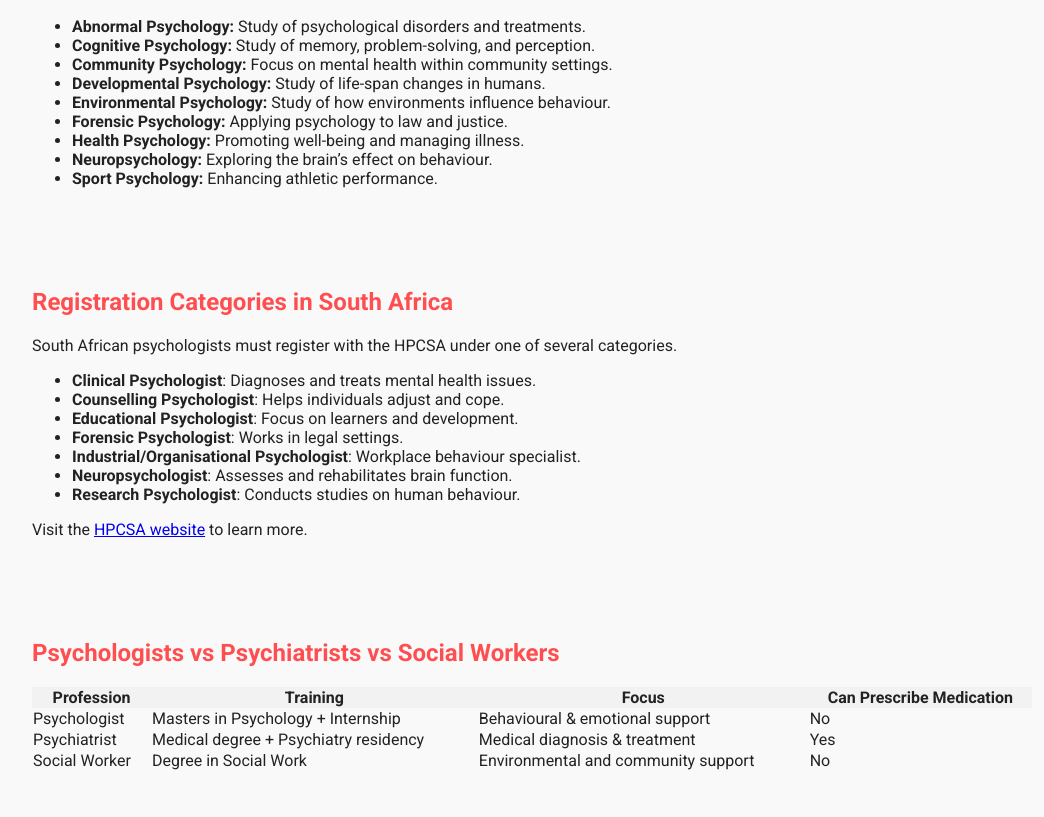
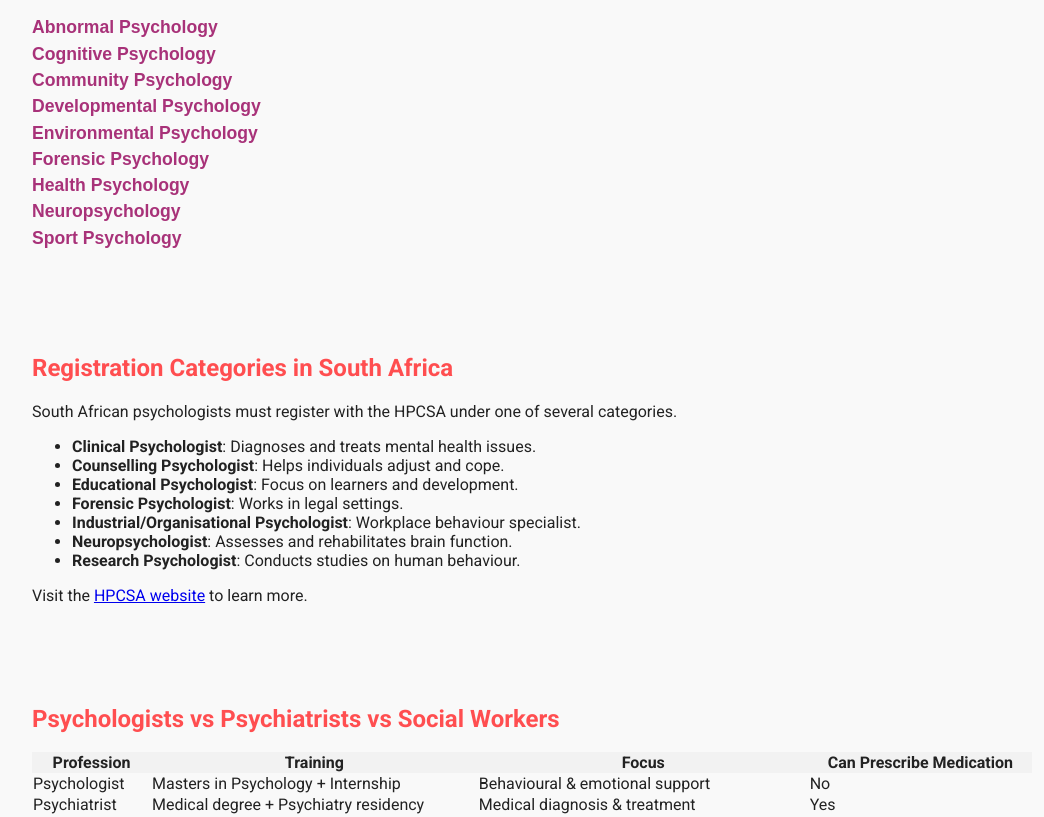
Before and after one commit to Naushad1ezat/sa-psychology-guide, a plain HTML site: page index.html in a window 1280 px wide. Shown: the part 1421-2238 px from the top of the page, without its empty margins (108-1152 px from the left). Drawn offline with Linux system fonts and the light colour scheme.

Commit message:
index.html

```diff
--- a/index.html
+++ b/index.html
@@ -106,21 +106,114 @@
   </section>
 
   <section id="subdivisions">
-    <h2>Major Subdivisions of Psychology</h2>
-    <p>This section covers key areas such as abnormal, cognitive, developmental, health, and forensic psychology, each contributing to our understanding of behaviour in different contexts.</p>
-    <img src="https://cdn.pixabay.com/photo/2016/11/23/18/02/brain-1850131_1280.jpg" alt="Brain Illustration" style="width:100%; max-width:600px;" />
-    <ul>
-      <li><strong>Abnormal Psychology:</strong> Study of psychological disorders and treatments.</li>
-      <li><strong>Cognitive Psychology:</strong> Study of memory, problem-solving, and perception.</li>
-      <li><strong>Community Psychology:</strong> Focus on mental health within community settings.</li>
-      <li><strong>Developmental Psychology:</strong> Study of life-span changes in humans.</li>
-      <li><strong>Environmental Psychology:</strong> Study of how environments influence behaviour.</li>
-      <li><strong>Forensic Psychology:</strong> Applying psychology to law and justice.</li>
-      <li><strong>Health Psychology:</strong> Promoting well-being and managing illness.</li>
-      <li><strong>Neuropsychology:</strong> Exploring the brain’s effect on behaviour.</li>
-      <li><strong>Sport Psychology:</strong> Enhancing athletic performance.</li>
-    </ul>
-  </section>
+  <h2>Major Subdivisions of Psychology</h2>
+  <p>This section covers key areas such as abnormal, cognitive, developmental, health, and forensic psychology, each contributing to our understanding of behaviour in different contexts.</p>
+  <img src="https://cdn.pixabay.com/photo/2016/11/23/18/02/brain-1850131_1280.jpg" alt="Brain Illustration" style="width:100%; max-width:600px;" />
+
+  <ul style="list-style-type:none; padding-left:0;">
+    <li>
+      <button class="toggle-btn"><strong>Abnormal Psychology</strong></button>
+      <div class="toggle-content">
+        <p>Abnormal psychology focuses on psychological disorders and other abnormal psychological phenomena. Psychologists investigate the nature, incidence, causes, treatment, and prevention of psychological disorders, aiming to understand and alleviate mental illness.</p>
+      </div>
+    </li>
+
+    <li>
+      <button class="toggle-btn"><strong>Cognitive Psychology</strong></button>
+      <div class="toggle-content">
+        <p>This branch studies mental processes such as sensing, perceiving, remembering, forgetting, thinking, decision-making, reasoning, and problem-solving. Cognitive psychologists explore how information is presented and processed in the mind, providing insight into how the mind works.</p>
+      </div>
+    </li>
+
+    <li>
+      <button class="toggle-btn"><strong>Community Psychology</strong></button>
+      <div class="toggle-content">
+        <p>Community psychology seeks to understand factors influencing normal and abnormal behaviour in natural settings like homes, workplaces, and neighbourhoods. It focuses on groups or communities and works toward promoting health and preventing psychological disorders.</p>
+      </div>
+    </li>
+
+    <li>
+      <button class="toggle-btn"><strong>Developmental Psychology</strong></button>
+      <div class="toggle-content">
+        <p>Developmental psychology examines human development across the lifespan, from prenatal stages to old age. It investigates age-related changes in behaviour and stages of physical, emotional, cognitive, social, and moral development.</p>
+      </div>
+    </li>
+
+    <li>
+      <button class="toggle-btn"><strong>Environmental Psychology</strong></button>
+      <div class="toggle-content">
+        <p>This field studies the relationship between psychological processes and physical environments, including homes, offices, urban areas, and regions. Researchers investigate people’s attitudes toward environments and concepts like personal space.</p>
+      </div>
+    </li>
+
+    <li>
+      <button class="toggle-btn"><strong>Forensic Psychology</strong></button>
+      <div class="toggle-content">
+        <p>Forensic psychology applies psychological knowledge to legal issues, including assisting law enforcement with suspect profiling, providing expert testimony, and assessing reports in criminal and civil trials. It is a relatively new but growing field in South Africa.</p>
+      </div>
+    </li>
+
+    <li>
+      <button class="toggle-btn"><strong>Health Psychology</strong></button>
+      <div class="toggle-content">
+        <p>Health psychology focuses on psychology’s role in promoting good health, preventing illness, and managing health conditions. Health psychologists design programs to help individuals stop smoking, manage stress, lose weight, and lead healthier lives.</p>
+      </div>
+    </li>
+
+    <li>
+      <button class="toggle-btn"><strong>Neuropsychology</strong></button>
+      <div class="toggle-content">
+        <p>Neuropsychology studies the biological basis of behaviour, thoughts, and emotions. Neuropsychologists evaluate, diagnose, and rehabilitate individuals with disorders of the central nervous system, focusing on brain-behaviour relationships.</p>
+      </div>
+    </li>
+
+    <li>
+      <button class="toggle-btn"><strong>Sport Psychology</strong></button>
+      <div class="toggle-content">
+        <p>Sport psychology investigates psychological factors related to physical exercise and sports performance. Topics include motivation, team dynamics, arousal, aggression, injury recovery, and mental preparation for peak performance.</p>
+      </div>
+    </li>
+  </ul>
+
+  <style>
+    .toggle-content {
+      display: none;
+      margin-top: 0.5em;
+      margin-bottom: 1em;
+      padding-left: 1em;
+      border-left: 3px solid #a83279; /* cherry blossom-like color */
+      color: #333;
+    }
+    .toggle-btn {
+      background: none;
+      border: none;
+      color: #a83279;
+      font-size: 1.1em;
+      cursor: pointer;
+      text-align: left;
+      padding: 0;
+      margin-bottom: 0.3em;
+      font-weight: bold;
+    }
+    .toggle-btn:hover {
+      text-decoration: underline;
+    }
+  </style>
+
+  <script>
+    document.querySelectorAll('.toggle-btn').forEach(button => {
+      button.addEventListener('click', () => {
+        const content = button.nextElementSibling;
+        if (content.style.display === 'block') {
+          content.style.display = 'none';
+        } else {
+          content.style.display = 'block';
+        }
+      });
+    });
+  </script>
+</section>
+
 
   <section id="categories">
     <h2>Registration Categories in South Africa</h2>
```
